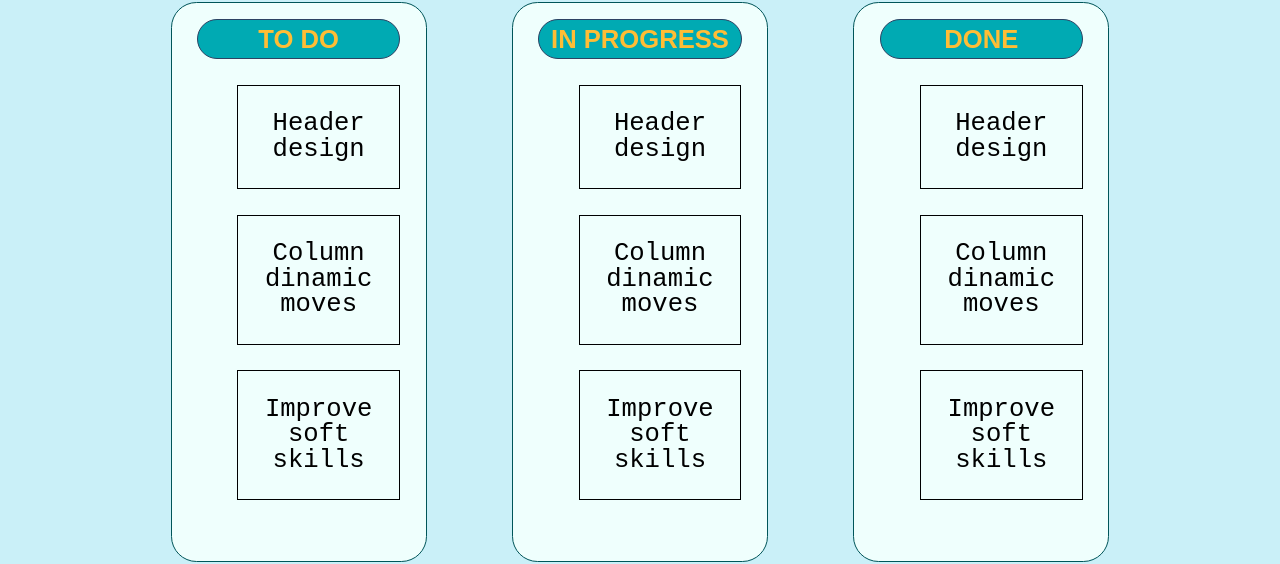
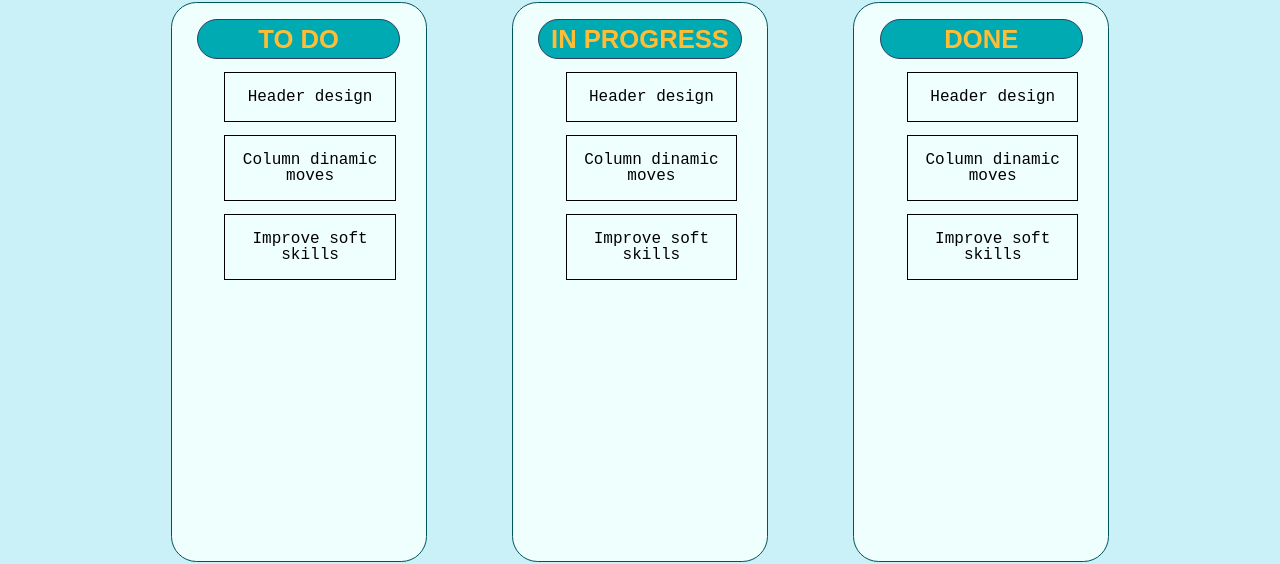
Before and after one commit to 73nko/trello, a React (Create React App) app: page / in a window 1280 px wide. Both pictures are taken after a click on the button "Login". Shown: the part 200-764 px from the top of the page. Built offline with nearby package versions, Linux system fonts and the light colour scheme.

Commit message:
update column component and tasks align

```diff
--- a/src/components/Column/Column.jsx
+++ b/src/components/Column/Column.jsx
@@ -1,18 +1,31 @@
 import "./column.css";
-const Column = ({ title }) => {
+
+const ColumnTitle = ({ title }) => {
   return (
-    <section className="column">
     <header>
       <h3>{title}</h3>
     </header>
+  );
+};
+
+//Como podemos diferenciar las tareas de cada columna? en este momento tenemos 3 tareas iguales para las 3 columnas
+
+const TasksColumn = () => {
+  return (
     <ul>
       <li className="tasks">Header design</li>
       <li className="tasks">Column dinamic moves</li>
       <li className="tasks">Improve soft skills</li>
     </ul>
+  );
+};
+
+const Column = ({ title }) => {
+  return (
+    <section className="column">
+      <ColumnTitle title={title} />
+      <TasksColumn />
     </section>
   );
 };
 export default Column;
-
-// crear como funciones header y ul
--- a/src/components/Column/column.css
+++ b/src/components/Column/column.css
@@ -30,10 +30,17 @@
 }
 
 .layout .column .tasks {
+  font-size: clamp(1rem, 1vw, 2rem);
+  display: flex;
+  justify-content: center;
+  text-align: center;
   font-family: monospace;
   padding: 1em;
+  min-height: 2rem;
+  max-height: 5rem;
+  width: 80%;
   line-height: 100%;
-  margin: 1em;
+  margin: 0.8em;
   border: 1px solid black;
   list-style: none;
 }
--- a/src/styles/index.css
+++ b/src/styles/index.css
@@ -15,6 +15,7 @@
   );
 }
 
+/*Esta es una de las cosas que dijimos de cambiar, verdad?? */
 body {
   background-color: #caf0f8;
   font-size: 16px;
```
Lines whose indentation alone changed are shown as unchanged.
